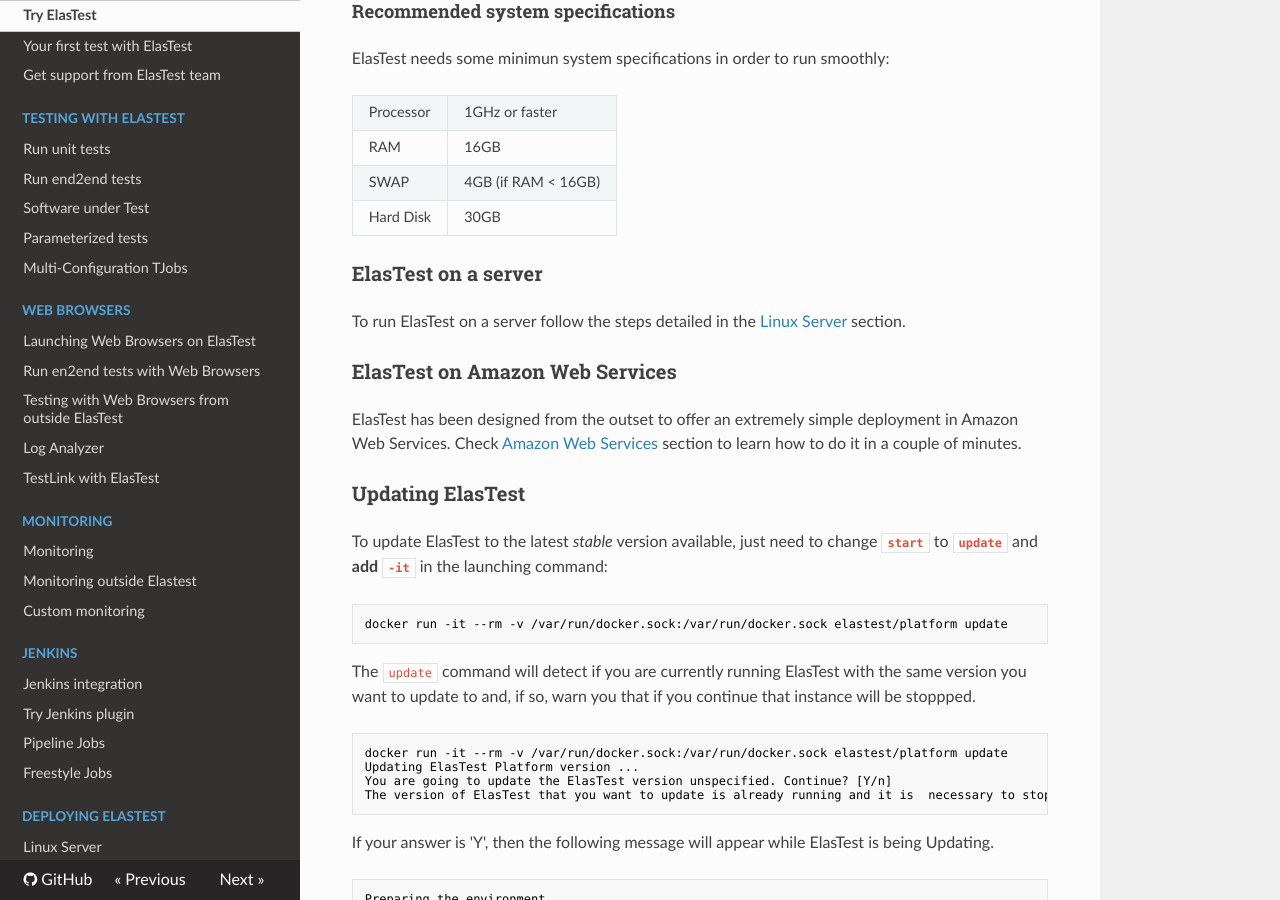
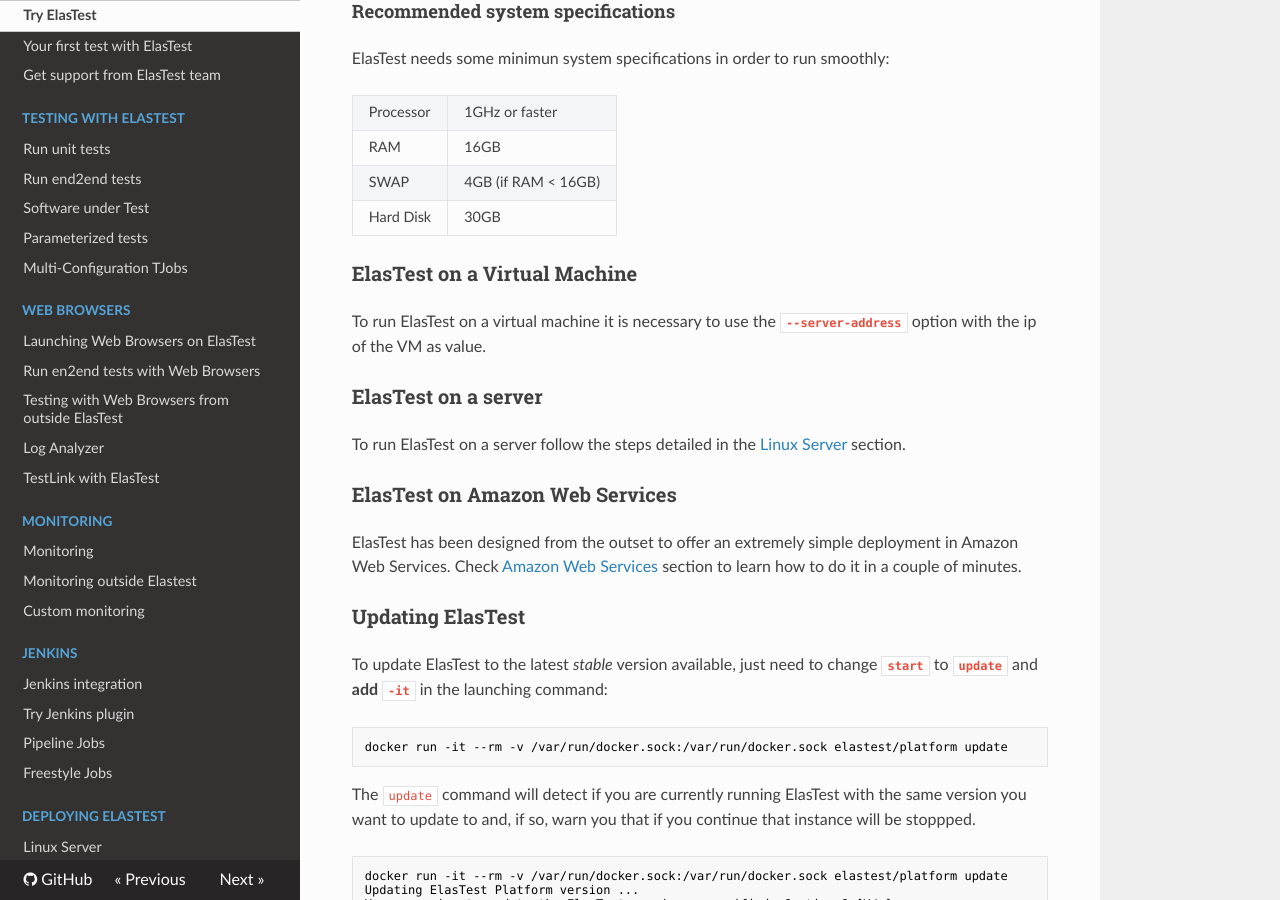
Before and after one commit to elastest/elastest.io-docs, an MkDocs documentation site: the page built from docs/try-elastest.md, in a window 1280 px wide and 900 px high, scrolled down 4472 px. Built offline with MkDocs 1.6.1, drawn with Linux system fonts in a browser that asks for light colours; nearby versions of some CDN libraries; old or Windows-style settings are respelled for this version of MkDocs.

Commit message:
Add VM server-address info

```diff
--- a/docs/try-elastest.md
+++ b/docs/try-elastest.md
@@ -268,6 +268,10 @@
   </tr>
 </table>
 
+<h3 class="holder-subtitle link-top">ElasTest on a Virtual Machine</h3>
+
+To run ElasTest on a virtual machine it is necessary to use the **`--server-address`** option with the ip of the VM as value.
+
 <h3 class="holder-subtitle link-top">ElasTest on a server</h3>
 
 To run ElasTest on a server follow the steps detailed in the <a href="/docs/deploying/ubuntu/">Linux Server </a>section.
```
